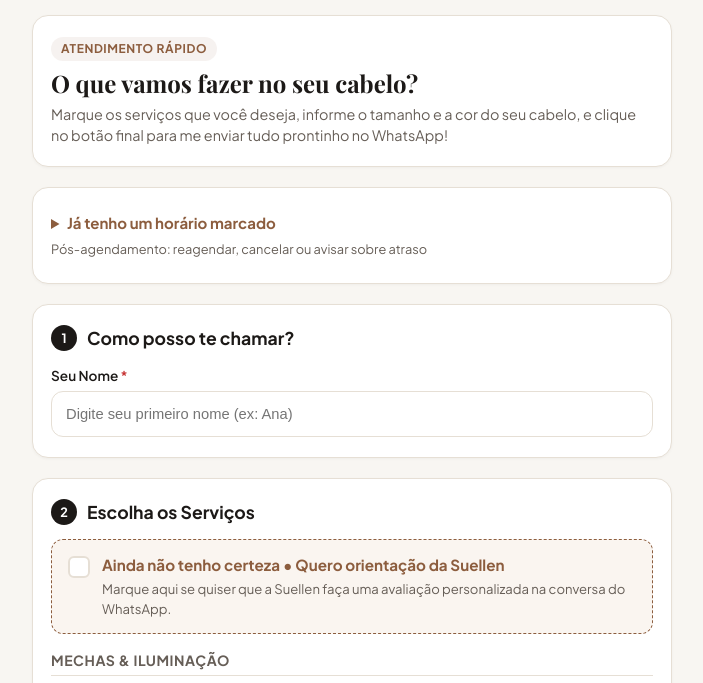
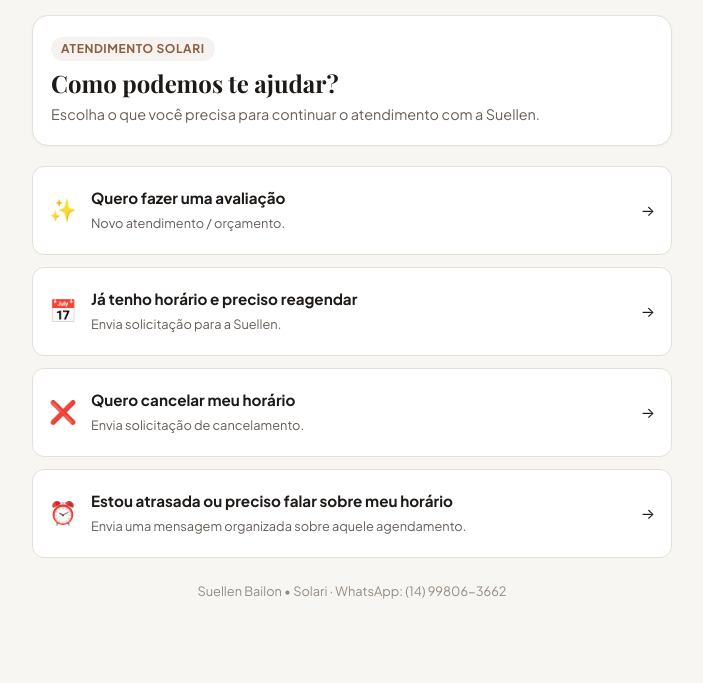
Before and after one commit to Schimidt06/salaodasu, a website: page index.html in a window 1280 px wide. Shown: the part 99-782 px from the top of the page, without its empty margins (288-991 px from the left). Drawn offline with nearby package versions, Linux system fonts and the light colour scheme; a web font is replaced by a local one.

Commit message:
feat: route clients through four-option welcome menu

```diff
--- a/css/style.css
+++ b/css/style.css
@@ -577,19 +577,6 @@ body {
   margin-top: 24px;
 }
 
-.aftercare summary {
-  cursor: pointer;
-  font-weight: 700;
-  color: var(--accent-gold);
-  padding: 4px 0;
-}
-.aftercare summary span {
-  display: block;
-  margin-top: 6px;
-  font-size: 0.8rem;
-  font-weight: 400;
-  color: var(--text-muted);
-}
 .aftercare form { margin-top: 20px; }
 .aftercare .form-group { min-width: 0; margin-bottom: 16px; }
 .aftercare input, .aftercare select, .aftercare textarea {
@@ -611,4 +598,26 @@ body {
   line-height: 1.6;
 }
 .aftercare :focus-visible { outline: 2px solid var(--accent-gold); outline-offset: 3px; }
-body:has(#aftercare[open]) .floating-bar { display: none !important; }
+body:has(#assessment[hidden]) .floating-bar { display: none !important; }
+[hidden] { display: none !important; }
+.entry-options { display: grid; gap: 12px; }
+.entry-option {
+  display: grid;
+  grid-template-columns: auto minmax(0, 1fr) auto;
+  align-items: center;
+  gap: 14px;
+  padding: 20px 16px;
+  background: var(--bg-card);
+  border: 1px solid var(--border-color);
+  border-radius: var(--radius-md);
+  color: var(--text-main);
+  text-decoration: none;
+  transition: border-color 0.15s ease, background-color 0.15s ease;
+}
+.entry-option:hover { border-color: var(--accent-gold); background: var(--bg-selected); }
+.entry-option strong { display: block; font-size: 0.95rem; }
+.entry-option small { display: block; color: var(--text-muted); margin-top: 5px; font-size: 0.8rem; }
+.entry-icon { font-size: 1.4rem; }
+.back-to-menu { display: inline-block; padding: 12px 0; margin-bottom: 12px; color: var(--accent-gold); font-size: 0.85rem; }
+.entry-option:focus-visible, .back-to-menu:focus-visible { outline: 2px solid var(--accent-gold); outline-offset: 3px; }
+@media (prefers-reduced-motion: reduce) { .entry-option { transition: none; } }
--- a/index.html
+++ b/index.html
@@ -3,11 +3,11 @@
 <head>
   <meta charset="UTF-8">
   <meta name="viewport" content="width=device-width, initial-scale=1.0, maximum-scale=5.0">
-  <title>Suellen Bailon — Escolha seus Serviços de Cabelo</title>
-  <meta name="description" content="Selecione os serviços capilares e envie sua consulta diretamente para a Suellen Bailon no WhatsApp.">
+  <title>Suellen Bailon — Atendimento Solari</title>
+  <meta name="description" content="Solicite uma avaliação capilar, reagende, cancele ou fale sobre seu horário com a Suellen Bailon pelo WhatsApp.">
   <meta name="theme-color" content="#F8F6F2">
 
-  <link rel="stylesheet" href="css/style.css?v=20260929-4">
+  <link rel="stylesheet" href="css/style.css?v=20260929-5">
   <link rel="icon" type="image/jpeg" href="assets/solari-marca.jpg">
 </head>
 <body>
@@ -29,17 +29,26 @@
       </a>
     </header>
 
-    <!-- Intro Box -->
-    <div class="intro-box">
-      <span class="intro-badge">Atendimento Rápido</span>
-      <h2>O que vamos fazer no seu cabelo?</h2>
-      <p>Marque os serviços que você deseja, informe o tamanho e a cor do seu cabelo, e clique no botão final para me enviar tudo prontinho no WhatsApp!</p>
-    </div>
+    <main>
+    <section id="welcome" aria-labelledby="welcome-title">
+      <div class="intro-box">
+        <span class="intro-badge">Atendimento Solari</span>
+        <h2 id="welcome-title" tabindex="-1">Como podemos te ajudar?</h2>
+        <p>Escolha o que você precisa para continuar o atendimento com a Suellen.</p>
+      </div>
+      <nav class="entry-options" aria-label="Opções de atendimento">
+        <a class="entry-option" href="#avaliacao"><span class="entry-icon" aria-hidden="true">✨</span><span><strong>Quero fazer uma avaliação</strong><small>Novo atendimento / orçamento.</small></span><span aria-hidden="true">→</span></a>
+        <a class="entry-option" href="#reagendar"><span class="entry-icon" aria-hidden="true">📅</span><span><strong>Já tenho horário e preciso reagendar</strong><small>Envia solicitação para a Suellen.</small></span><span aria-hidden="true">→</span></a>
+        <a class="entry-option" href="#cancelar"><span class="entry-icon" aria-hidden="true">❌</span><span><strong>Quero cancelar meu horário</strong><small>Envia solicitação de cancelamento.</small></span><span aria-hidden="true">→</span></a>
+        <a class="entry-option" href="#horario"><span class="entry-icon" aria-hidden="true">⏰</span><span><strong>Estou atrasada ou preciso falar sobre meu horário</strong><small>Envia uma mensagem organizada sobre aquele agendamento.</small></span><span aria-hidden="true">→</span></a>
+      </nav>
+    </section>
+    <a class="back-to-menu" id="back-to-menu" href="#inicio" hidden>← Voltar às opções de atendimento</a>
 
-    <details class="section-card aftercare" id="aftercare">
-      <summary>Já tenho um horário marcado <span>Pós-agendamento: reagendar, cancelar ou avisar sobre atraso</span></summary>
+    <section class="section-card aftercare" id="aftercare" aria-labelledby="aftercare-title" hidden>
+      <h2 class="section-title" id="aftercare-title" tabindex="-1">Sobre meu horário</h2>
       <form id="aftercare-form" novalidate>
-        <div class="form-group">
+        <div class="form-group" hidden>
           <label class="form-label" for="appointment-action">Como podemos ajudar? <span class="req-star">*</span></label>
           <select class="form-select" id="appointment-action" required aria-describedby="appointment-error">
             <option value="">Escolha uma opção...</option>
@@ -75,8 +84,14 @@
         <button class="btn-whatsapp" type="submit" aria-describedby="appointment-notice">Continuar no WhatsApp</button>
         <p class="disclaimer-note">A mensagem será preenchida no WhatsApp. Toque em Enviar para falar com a Suellen.</p>
       </form>
-    </details>
+    </section>
 
+    <div id="assessment" hidden>
+    <div class="intro-box">
+      <span class="intro-badge">Novo atendimento</span>
+      <h2 id="assessment-title" tabindex="-1">Vamos fazer sua pré-avaliação?</h2>
+      <p>Escolha os serviços e conte sobre seu cabelo. A Suellen continuará sua avaliação pelo WhatsApp.</p>
+    </div>
     <!-- PASSO 1: Nome -->
     <section class="section-card">
       <div class="section-title">
@@ -224,6 +239,9 @@
 
     </section>
 
+    </div>
+    </main>
+    <noscript><p class="section-card">Ative o JavaScript para escolher seu atendimento ou <a href="https://wa.me/5514998063662">fale diretamente com a Suellen no WhatsApp</a>.</p></noscript>
     <!-- Footer -->
     <footer class="app-footer">
       <p>Suellen Bailon • Solari · WhatsApp: (14) 99806-3662</p>
@@ -250,5 +268,6 @@
   <script src="js/catalog-data.js"></script>
   <script src="js/app.js?v=20260929-3" charset="utf-8"></script>
   <script src="js/aftercare.js?v=20260929-4" charset="utf-8"></script>
+  <script src="js/navigation.js?v=20260929-5" charset="utf-8"></script>
 </body>
 </html>
--- /dev/null
+++ b/js/navigation.js
@@ -0,0 +1,35 @@
+document.addEventListener('DOMContentLoaded', () => {
+  const welcome = document.getElementById('welcome');
+  const assessment = document.getElementById('assessment');
+  const aftercare = document.getElementById('aftercare');
+  const back = document.getElementById('back-to-menu');
+  const action = document.getElementById('appointment-action');
+  const title = document.getElementById('aftercare-title');
+  const routes = {
+    '#reagendar': ['reschedule', 'Quero reagendar meu horário'],
+    '#cancelar': ['cancel', 'Quero cancelar meu horário'],
+    '#horario': ['late', 'Estou atrasada ou preciso falar sobre meu horário']
+  };
+
+  function navigate(focusHeading) {
+    const hash = window.location.hash;
+    const route = routes[hash];
+    const isAssessment = hash === '#avaliacao';
+    welcome.hidden = isAssessment || Boolean(route);
+    assessment.hidden = !isAssessment;
+    aftercare.hidden = !route;
+    back.hidden = !welcome.hidden;
+    if (route) {
+      action.value = route[0];
+      title.textContent = route[1];
+      action.dispatchEvent(new Event('change', { bubbles: true }));
+    }
+    if (focusHeading) {
+      const heading = route ? title : document.getElementById(isAssessment ? 'assessment-title' : 'welcome-title');
+      heading.focus({ preventScroll: true });
+      window.scrollTo({ top: 0, behavior: 'instant' });
+    }
+  }
+  window.addEventListener('hashchange', () => navigate(true));
+  navigate(false);
+});
```
